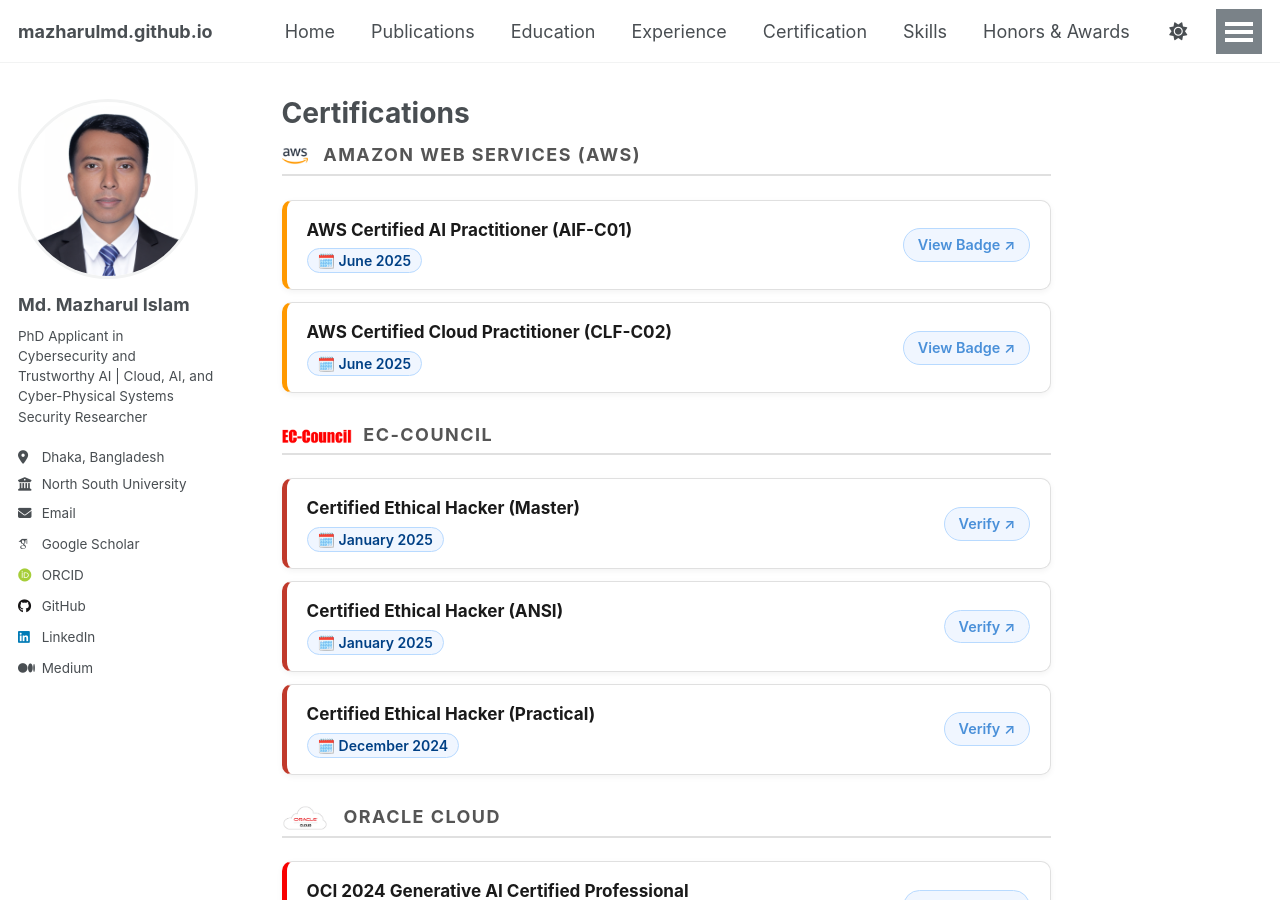
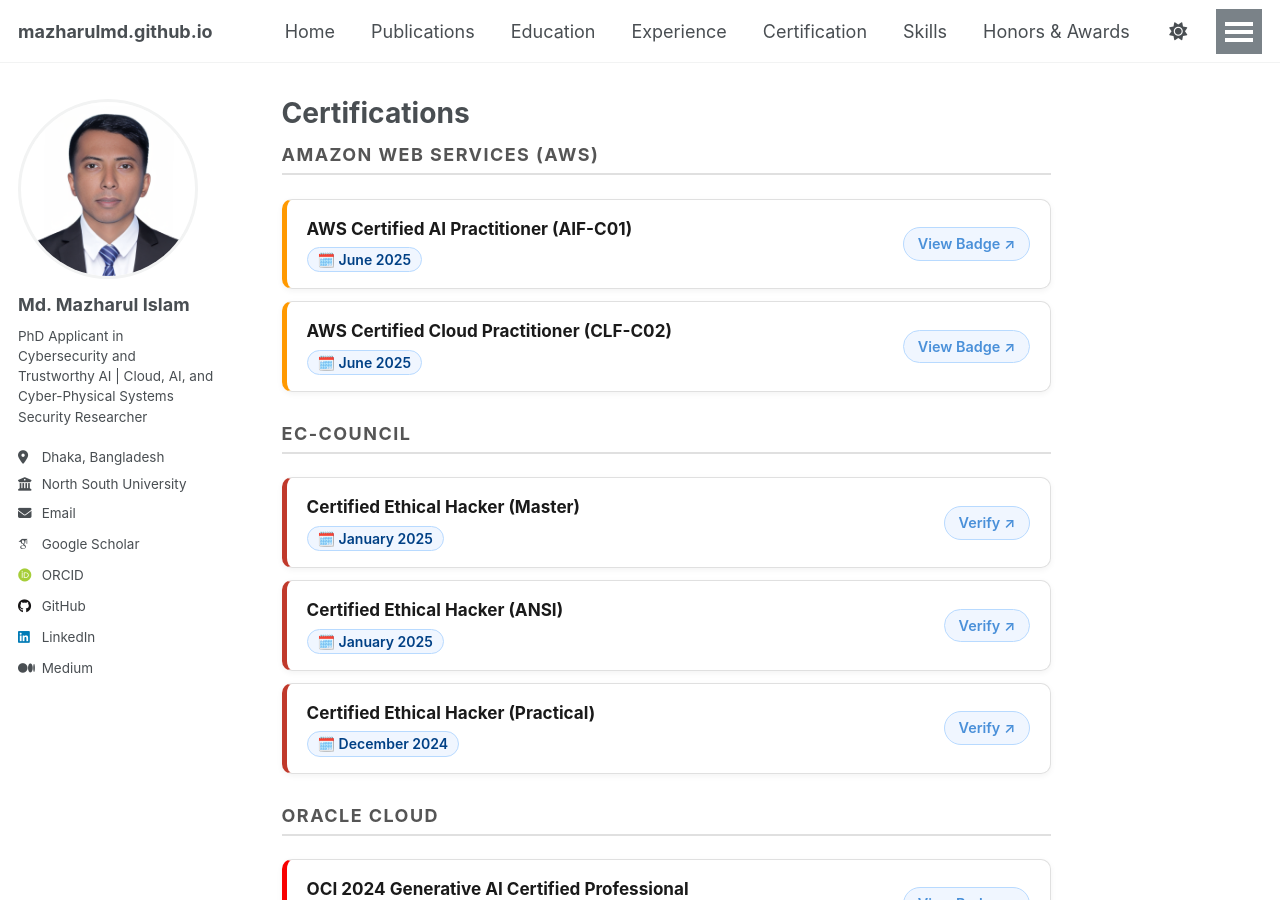
Before and after one commit to mazharulmd/mazharulmd.github.io, a Jekyll site: the page built from _pages/certifications.md, in a window 1280 px wide and 900 px high. Built offline with Jekyll 4.4.1, drawn with Linux system fonts in a browser that asks for light colours; some web fonts are replaced; a script that is not in the unit is left out.

Commit message:
Done eveyrthing!

```diff
--- a/_pages/certifications.md
+++ b/_pages/certifications.md
@@ -83,7 +83,7 @@ author_profile: true
 <!-- AWS -->
 <div class="cert-group">
   <p class="cert-group-title">
-    <img src="/files/icons/aws-logo.png" style="height:26px; vertical-align:middle; margin-right:10px;">
+    <!--<img src="/files/icons/aws-logo.png" style="height:26px; vertical-align:middle; margin-right:10px;">-->
     Amazon Web Services (AWS)
   </p>
 
@@ -113,7 +113,7 @@ author_profile: true
 <!-- EC-Council -->
 <div class="cert-group">
   <p class="cert-group-title">
-    <img src="/files/icons/ec-logo.png" style="height:16px; vertical-align:middle; margin-right:6px;">
+    <!--<img src="/files/icons/ec-logo.png" style="height:16px; vertical-align:middle; margin-right:6px;">-->
     EC-Council
   </p>
 
@@ -153,7 +153,7 @@ author_profile: true
 <!-- Oracle -->
 <div class="cert-group">
   <p class="cert-group-title">
-    <img src="/files/icons/Oracle-Cloud-Logo.jpg" style="height:26px; vertical-align:middle; margin-right:10px;">
+    <!--<img src="/files/icons/Oracle-Cloud-Logo.jpg" style="height:26px; vertical-align:middle; margin-right:10px;">-->
     Oracle Cloud
   </p>
 
@@ -183,7 +183,7 @@ author_profile: true
 <!-- Microsoft -->
 <div class="cert-group">
   <p class="cert-group-title">
-    <img src="/files/icons/azure-icon.png" style="height:16px; vertical-align:middle; margin-right:6px;">
+    <!--<img src="/files/icons/azure-icon.png" style="height:16px; vertical-align:middle; margin-right:6px;">-->
     Microsoft Azure
   </p>
 
@@ -203,7 +203,7 @@ author_profile: true
 <!-- AI CERTs -->
 <div class="cert-group">
   <p class="cert-group-title">
-    <img src="/files/icons/ai-cert.png" style="height:46px; vertical-align:middle; margin-right:6px;">
+    <!--<img src="/files/icons/ai-cert.png" style="height:46px; vertical-align:middle; margin-right:6px;">-->
     AI CERTs
   </p>
 
@@ -223,7 +223,7 @@ author_profile: true
 <!-- Udemy -->
 <div class="cert-group">
   <p class="cert-group-title">
-    <img src="/files/icons/udemy-logo.png" style="height:26px; vertical-align:middle; margin-right:10px;">
+    <!--<img src="/files/icons/udemy-logo.png" style="height:26px; vertical-align:middle; margin-right:10px;">-->
     Udemy
   </p>
 
```
